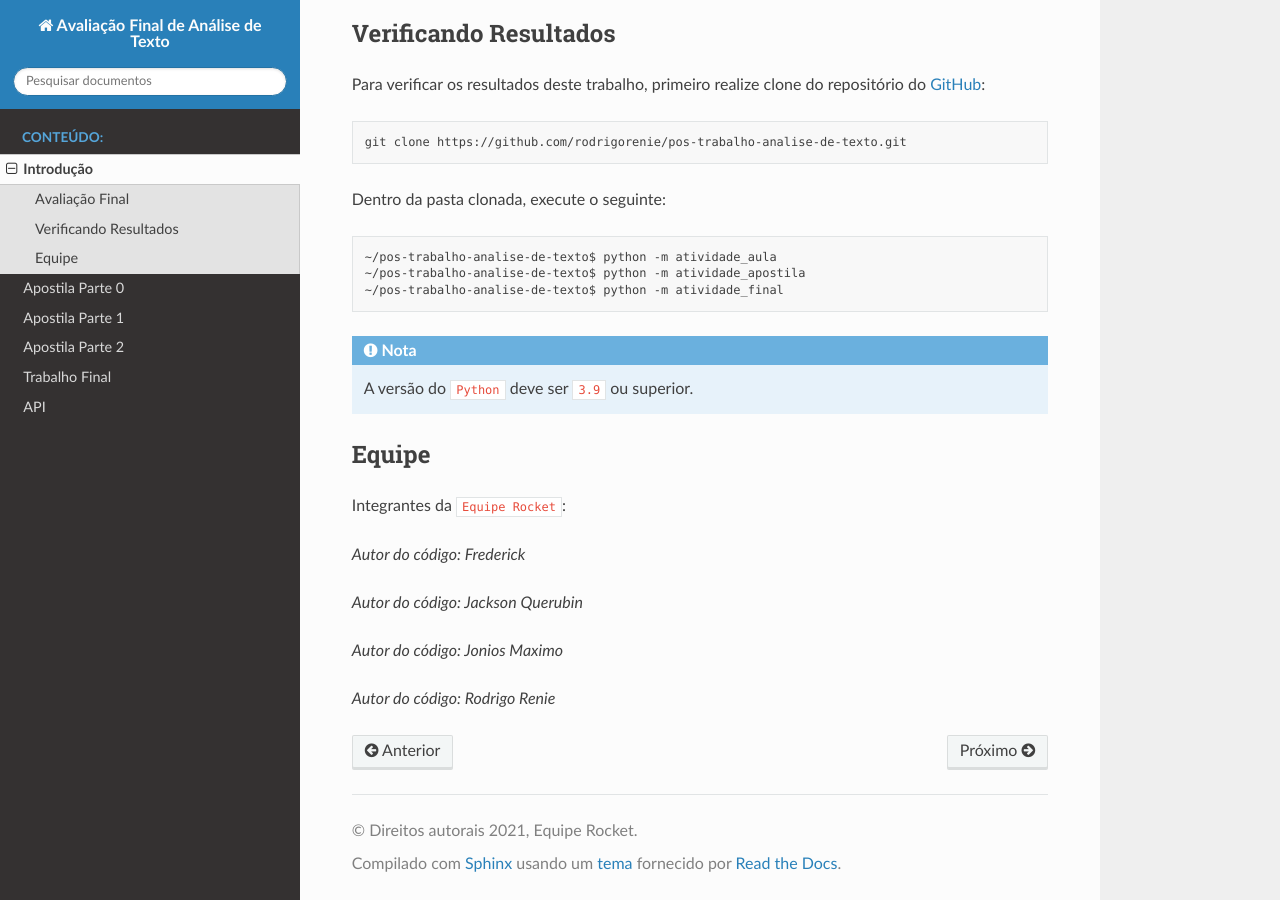
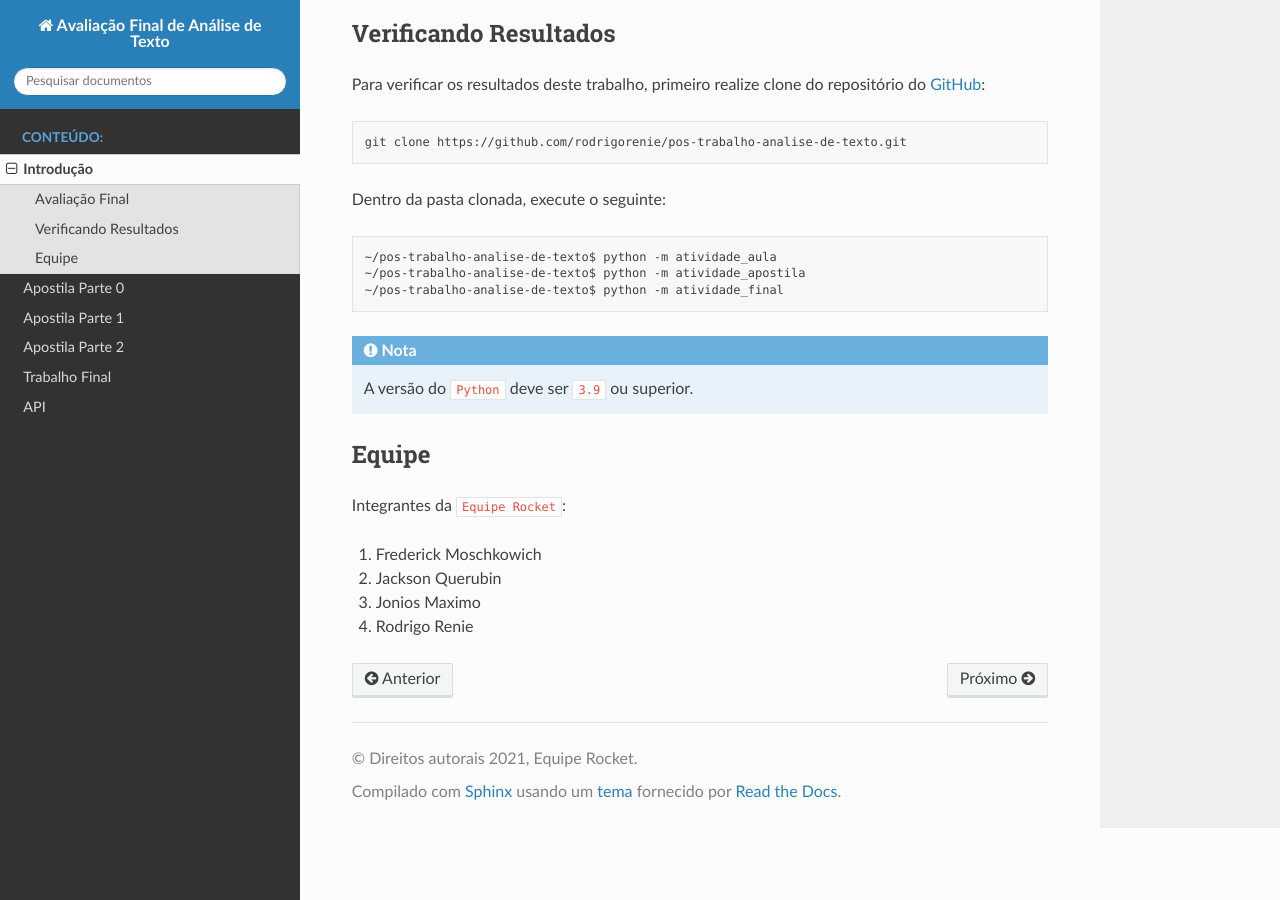
Before and after one commit to rodrigorenie/entregas, a Sphinx documentation site: the page built from docs/source/introducao.rst, in a window 1280 px wide and 900 px high, scrolled down 835 px. Built offline with Sphinx 7.4.7 and the Read the Docs theme 2.0.0, drawn with Linux system fonts in a browser that asks for light colours.

```diff
--- a/docs/source/conf.py
+++ b/docs/source/conf.py
@@ -19,7 +19,12 @@ sys.path.insert(0, os.path.abspath('../..'))
 
 project = 'Avaliação Final de Análise de Texto'
 copyright = '2021, Equipe Rocket'
-author = 'Rodrigo Renie, Frederick, Jacson Querubin, Jonios Maximo'
+author = """
+Frederick Moschkowich
+Jackson Querubin
+Jonios Maximo
+Rodrigo Renie
+"""
 show_authors = True
 
 
--- a/docs/source/introducao.rst
+++ b/docs/source/introducao.rst
@@ -54,7 +54,7 @@ Equipe
 ************************
 Integrantes da ``Equipe Rocket``:
 
-.. codeauthor:: Frederick
-.. codeauthor:: Jackson Querubin
-.. codeauthor:: Jonios Maximo
-.. codeauthor:: Rodrigo Renie
+#. Frederick Moschkowich
+#. Jackson Querubin
+#. Jonios Maximo
+#. Rodrigo Renie
```
Also changed, not shown: docs/source/atividade_apostila1.rst (+5 -5 lines), docs/source/atividade_apostila2.rst (+78 -1 lines), 6 other files.
